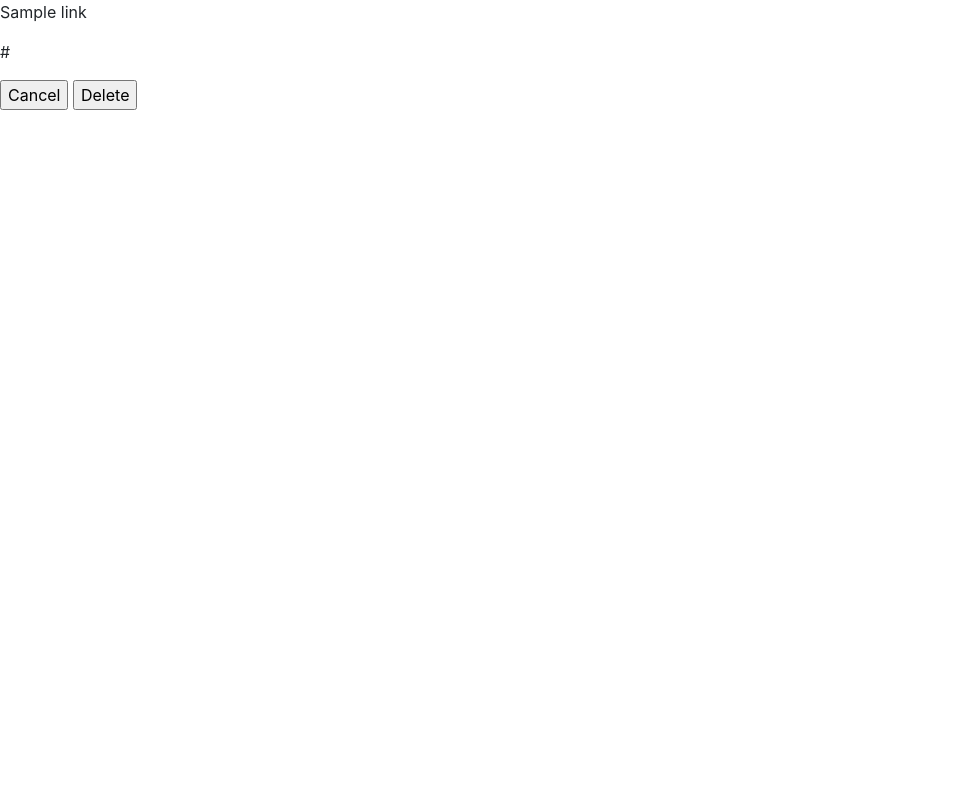
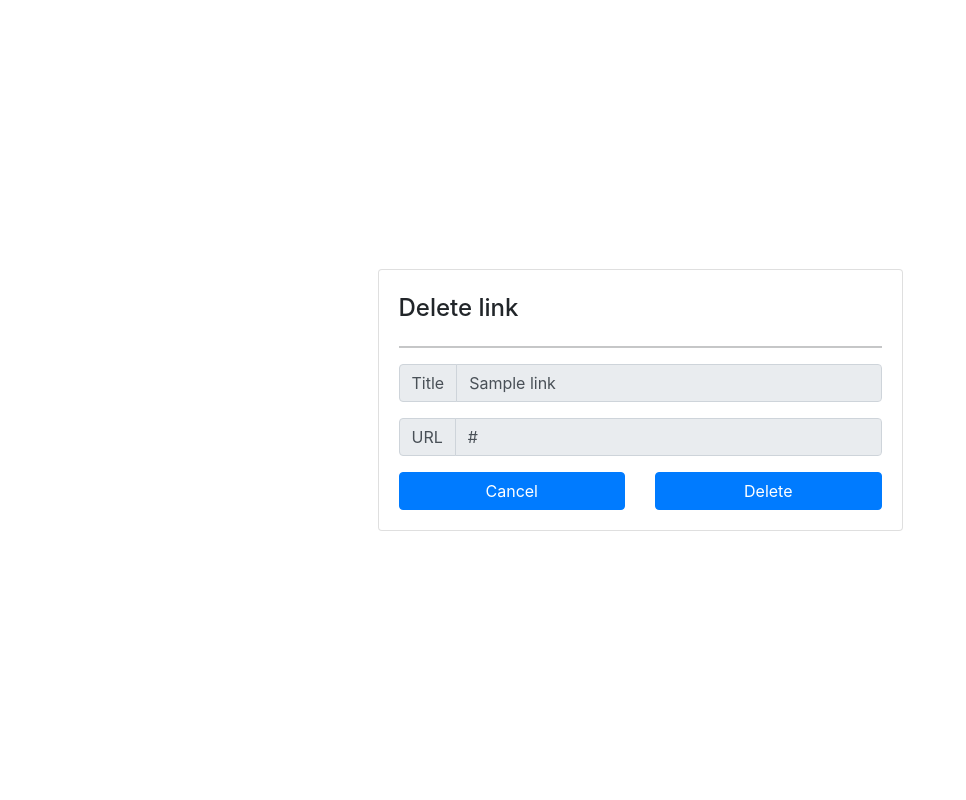
Before and after one commit to CosmoSt4r/linker-app, a Django app: page /account/home/delete/1/ in a window 1280 px wide. Shown: the whole page, without its empty margins (0-966 px from the left). Run offline with Django 3.2, Linux system fonts and the light colour scheme; a user stored in the database is signed in; tables that the repository leaves empty hold one stand-in row (values such as "Sample post"); some libraries are stand-ins or nearby versions.

Commit message:
BS for 'delete_link'

```diff
--- a/home/templates/delete_link.html
+++ b/home/templates/delete_link.html
@@ -4,12 +4,42 @@
 
 {% block content %}
 
-<form method="post">
-    {% csrf_token %}
-    <p>{{ link.title }}</p>
-    <p>{{ link.url }}</p>
-    <input type="submit" name='cancel' value="Cancel" />
-    <input type="submit" name='delete' value="Delete" />
-</form>
+<div class="container d-flex justify-content-md-center align-items-center vh-100">
+    <aside class="col-sm-6">
+        <div class="card">
+            <article class="card-body">
+                <h4 class="card-title mb-4 mt-1">Delete link</h4>
+                <hr>
+                <form method='POST'>
+                {% csrf_token %}
+
+                <div class="form-group">
+                    <div class="input-group">
+                        <span class="input-group-text">Title</span>
+                        <input class="form-control" type="text" value="{{ link.title }}" disabled readonly>
+                    </div>
+                </div> <!-- form-group// -->
+
+                <div class="form-group">
+                    <div class="input-group">
+                        <span class="input-group-text">URL</span>
+                        <input class="form-control" type="text" value="{{ link.url }}" disabled readonly>
+                    </div>
+                </div> <!-- form-group// -->
+
+                <div class="row">
+                    <div class="col-md-6">
+                        <input type="submit" name="cancel" class="btn btn-primary btn-block" value='Cancel' />
+                    </div>
+                    <div class="col-md-6 text-right">
+                        <input type="submit" name="delete" class="btn btn-primary btn-block" value='Delete' />
+                    </div>
+                </div> <!-- .row// -->
+
+            </form>
+            </article>
+            </div> <!-- card.// -->
+    </aside>
+</div>
 
 {% endblock %}
```
